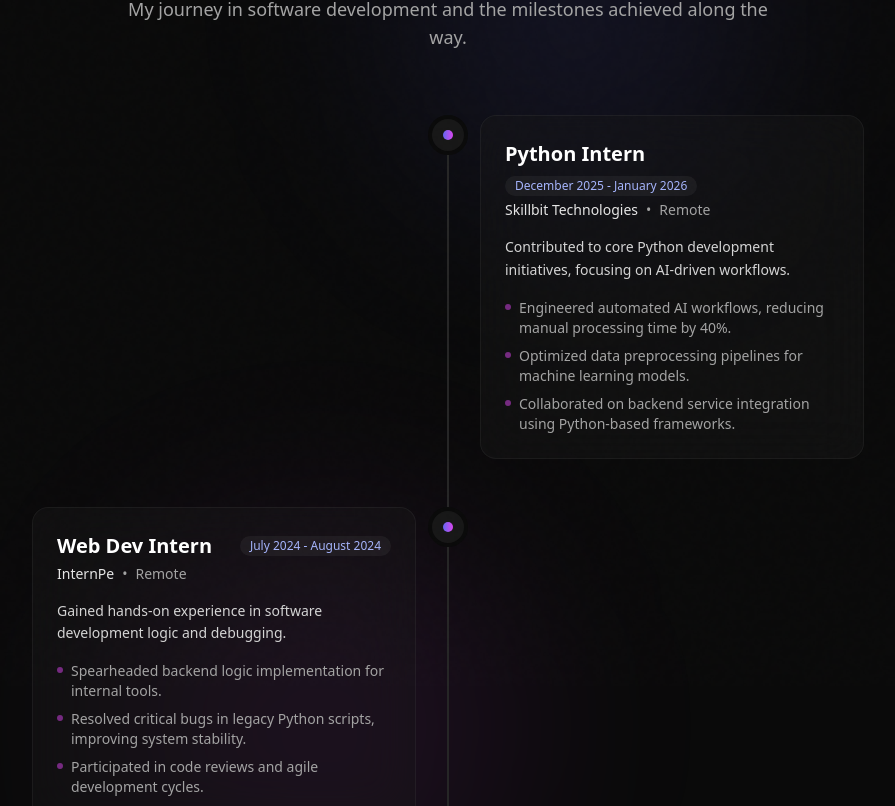
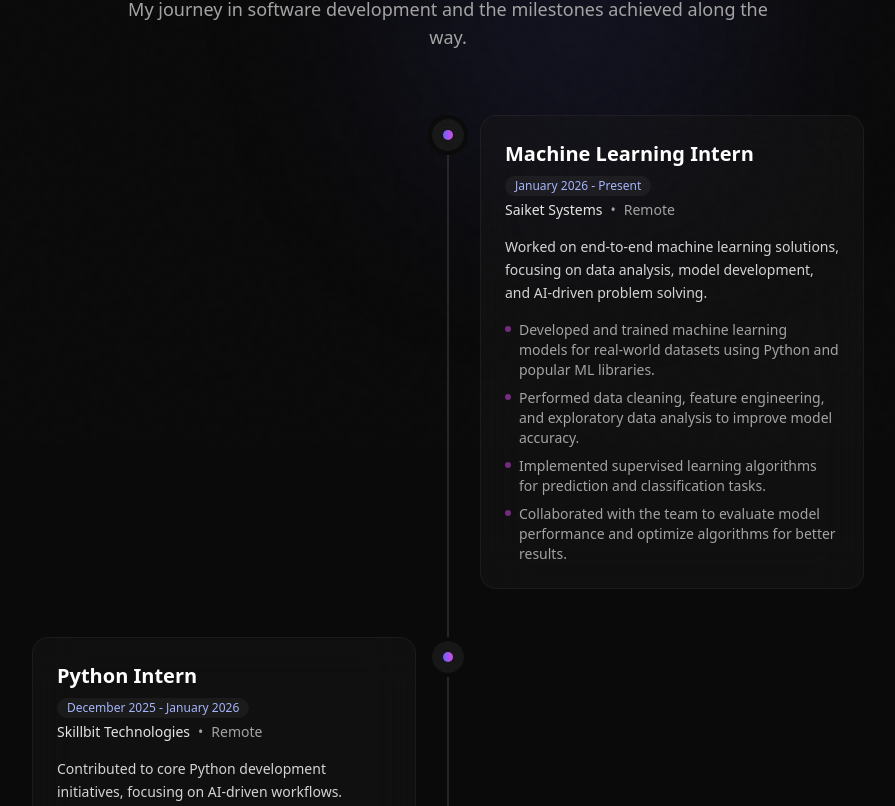
Before and after one commit to krrish625/Krrish_Jha, a React (Vite) app: page / in a window 1280 px wide. Shown: the part 1794-2600 px from the top of the page, without its empty margins (192-1087 px from the left). Built offline with nearby package versions, Linux system fonts and the light colour scheme.

Commit message:
Update experience section with new internship details

```diff
--- a/src/components/Experience.jsx
+++ b/src/components/Experience.jsx
@@ -1,6 +1,19 @@
 import { motion, useReducedMotion } from "framer-motion";
 
 const EXPERIENCE = [
+  {
+      title: "Machine Learning Intern",
+      company: "Saiket Systems",
+      location: "Remote",
+      period: "January 2026 - Present",
+     description: "Worked on end-to-end machine learning solutions, focusing on data analysis, model development, and AI-driven problem solving.",
+     bullets: [
+        "Developed and trained machine learning models for real-world datasets using Python and popular ML libraries.",
+        "Performed data cleaning, feature engineering, and exploratory data analysis to improve model accuracy.",
+        "Implemented supervised learning algorithms for prediction and classification tasks.",
+        "Collaborated with the team to evaluate model performance and optimize algorithms for better results."
+        ],
+    },
   {
     title: "Python Intern",
     company: "Skillbit Technologies",
```
